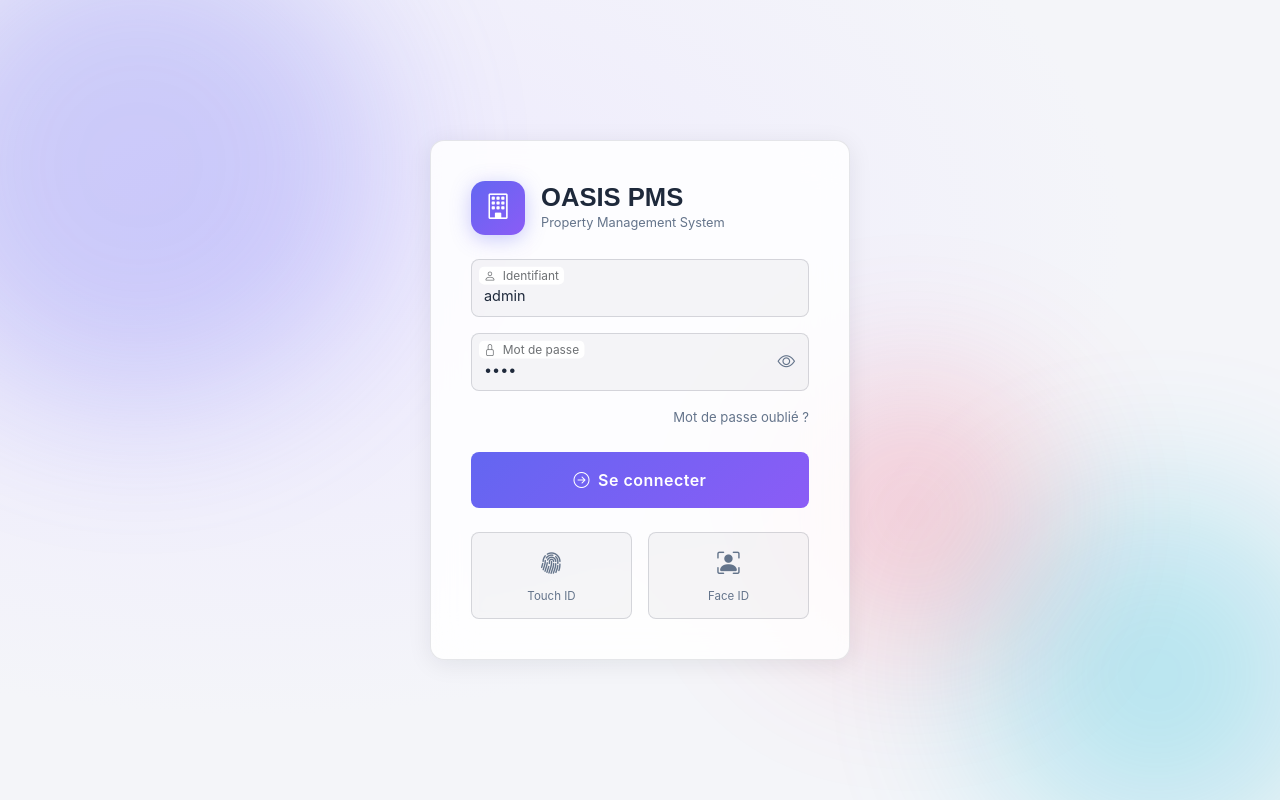
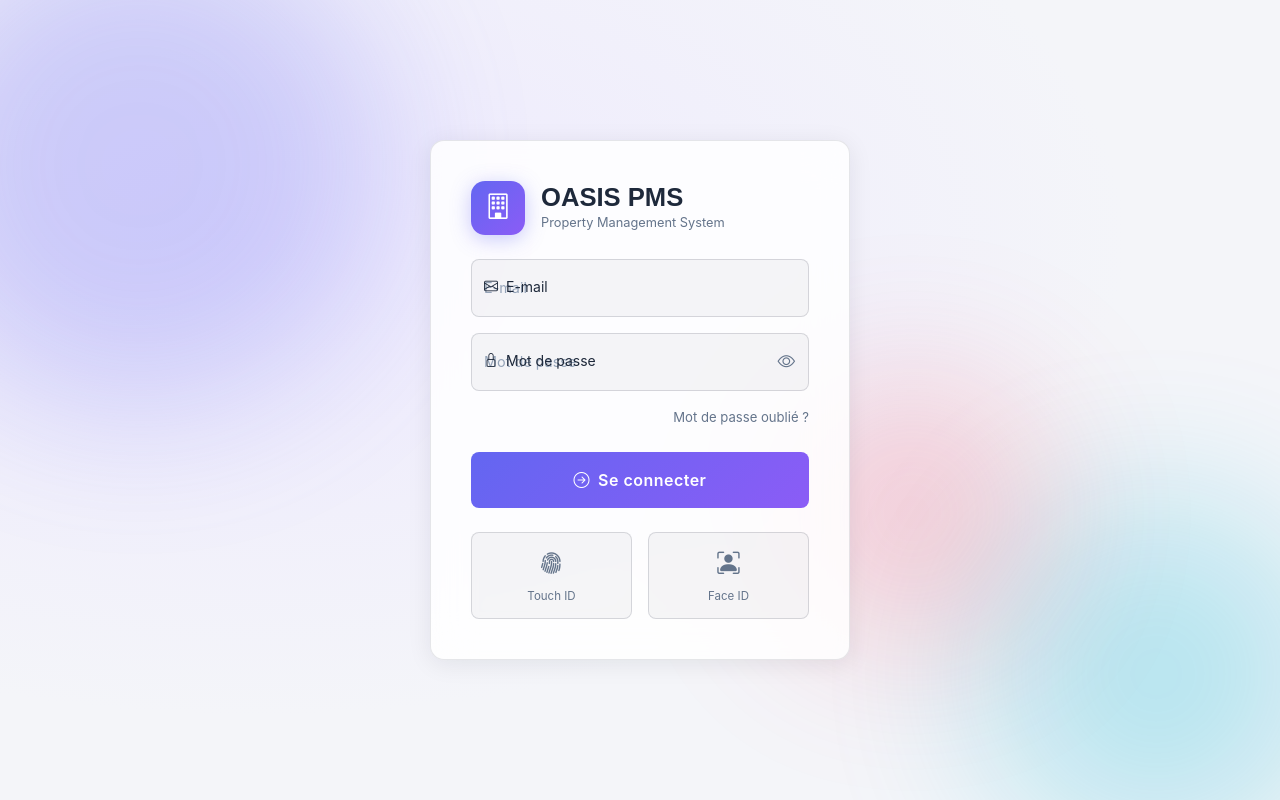
Before and after one commit to Pms26/pms-frontend, a Next.js app: page /login in a window 1280 px wide. Built offline with nearby package versions, Linux system fonts and the light colour scheme; no server answers.

Commit message:
feat(auth): connect login form to auth gateway

```diff
--- a/app/login/page.tsx
+++ b/app/login/page.tsx
@@ -1,9 +1,7 @@
 'use client';
 
-// ═══════════════════════════════════════════════════════════
-// OASIS PMS — Login Page (Reproduction Exacte du Style)
-// ═══════════════════════════════════════════════════════════
-
+import axios from 'axios';
+import Link from 'next/link';
 import { Suspense, useState } from 'react';
 import { useRouter, useSearchParams } from 'next/navigation';
 import { useAuthStore } from '@/lib/auth/AuthContext';
@@ -20,10 +18,11 @@ function LoginSkeleton() {
   return (
     <div className="login-screen">
       <div className="login-bg-shapes">
-        <div className="shape shape-1"></div>
-        <div className="shape shape-2"></div>
-        <div className="shape shape-3"></div>
+        <div className="shape shape-1" />
+        <div className="shape shape-2" />
+        <div className="shape shape-3" />
       </div>
+
       <div className="login-card glass-card text-center">
         <div className="spinner-border text-primary" role="status">
           <span className="visually-hidden">Chargement...</span>
@@ -36,25 +35,35 @@ function LoginSkeleton() {
 function LoginForm() {
   const router = useRouter();
   const searchParams = useSearchParams();
-  const login = useAuthStore((s) => s.login);
+  const login = useAuthStore((state) => state.login);
 
-  const [username, setUsername] = useState('admin');
-  const [password, setPassword] = useState('1234');
+  const [email, setEmail] = useState('');
+  const [password, setPassword] = useState('');
   const [loading, setLoading] = useState(false);
   const [error, setError] = useState('');
   const [showPassword, setShowPassword] = useState(false);
 
-  const handleSubmit = async (e: React.FormEvent) => {
-    e.preventDefault();
+  const handleSubmit = async (event: React.FormEvent) => {
+    event.preventDefault();
+
     setError('');
     setLoading(true);
 
     try {
-      await login(username, password);
+      await login(email.trim(), password);
+
       const redirect = searchParams.get('redirect') || '/dashboard';
+
       router.push(redirect);
-    } catch (err) {
-      setError(err instanceof Error ? err.message : 'Identifiant ou mot de passe incorrect');
+    } catch (requestError) {
+      if (axios.isAxiosError(requestError)) {
+        setError(
+          requestError.response?.data?.message ||
+            'Impossible de se connecter. Réessayez plus tard.'
+        );
+      } else {
+        setError('E-mail ou mot de passe incorrect.');
+      }
     } finally {
       setLoading(false);
     }
@@ -62,19 +71,18 @@ function LoginForm() {
 
   return (
     <div id="loginScreen" className="login-screen">
-      {/* Background shapes for float animation */}
       <div className="login-bg-shapes">
-        <div className="shape shape-1"></div>
-        <div className="shape shape-2"></div>
-        <div className="shape shape-3"></div>
+        <div className="shape shape-1" />
+        <div className="shape shape-2" />
+        <div className="shape shape-3" />
       </div>
 
-      {/* Login glass card */}
       <div className="login-card glass-card">
         <div className="login-logo mb-4">
           <div className="logo-icon">
             <i className="bi bi-building text-white" />
           </div>
+
           <div>
             <h1 className="login-title">OASIS PMS</h1>
             <p className="login-subtitle">Property Management System</p>
@@ -82,32 +90,34 @@ function LoginForm() {
         </div>
 
         {error && (
-          <div className="alert alert-danger py-2 px-3 mb-3 text-xs" style={{ fontSize: '0.8rem', borderRadius: '8px' }}>
+          <div
+            className="alert alert-danger py-2 px-3 mb-3 text-xs"
+            style={{ fontSize: '0.8rem', borderRadius: '8px' }}
+          >
             <i className="bi bi-exclamation-triangle-fill me-2" />
             {error}
           </div>
         )}
 
         <form id="loginForm" onSubmit={handleSubmit} className="mt-2">
-          {/* Floating User Input */}
           <div className="form-floating mb-3">
             <input
-              type="text"
+              type="email"
               className="form-control pms-input"
-              id="loginUser"
-              placeholder="Identifiant"
-              value={username}
-              onChange={(e) => setUsername(e.target.value)}
-              autoComplete="username"
+              id="loginEmail"
+              placeholder="E-mail"
+              value={email}
+              onChange={(event) => setEmail(event.target.value)}
+              autoComplete="email"
               required
             />
-            <label htmlFor="loginUser">
-              <i className="bi bi-person me-2" />
-              Identifiant
+
+            <label htmlFor="loginEmail">
+              <i className="bi bi-envelope me-2" />
+              E-mail
             </label>
           </div>
 
-          {/* Floating Password Input */}
           <div className="form-floating mb-3 position-relative">
             <input
               type={showPassword ? 'text' : 'password'}
@@ -115,25 +125,37 @@ function LoginForm() {
               id="loginPass"
               placeholder="Mot de passe"
               value={password}
-              onChange={(e) => setPassword(e.target.value)}
+              onChange={(event) => setPassword(event.target.value)}
               autoComplete="current-password"
               required
             />
+
             <label htmlFor="loginPass">
               <i className="bi bi-lock me-2" />
               Mot de passe
             </label>
-            <span
-              className="pass-toggle"
+
+            <button
+              type="button"
+              className="pass-toggle border-0 bg-transparent"
               onClick={() => setShowPassword(!showPassword)}
+              aria-label={
+                showPassword
+                  ? 'Masquer le mot de passe'
+                  : 'Afficher le mot de passe'
+              }
             >
-              <i id="eyeIcon" className={`bi ${showPassword ? 'bi-eye-slash' : 'bi-eye'}`} />
-            </span>
+              <i
+                className={`bi ${
+                  showPassword ? 'bi-eye-slash' : 'bi-eye'
+                }`}
+              />
+            </button>
           </div>
 
-          <a href="#" className="forgot-link d-block text-end mb-4">
+          <Link href="/forgot-password" className="forgot-link d-block text-end mb-4">
             Mot de passe oublié ?
-          </a>
+          </Link>
 
           <button
             id="loginBtn"
@@ -143,7 +165,11 @@ function LoginForm() {
           >
             {loading ? (
               <>
-                <span className="spinner-border spinner-border-sm me-2" role="status" aria-hidden="true" />
+                <span
+                  className="spinner-border spinner-border-sm me-2"
+                  role="status"
+                  aria-hidden="true"
+                />
                 Connexion en cours...
               </>
             ) : (
@@ -154,13 +180,23 @@ function LoginForm() {
             )}
           </button>
 
-          {/* Biometrics */}
           <div className="biometric-row mt-4">
-            <button type="button" className="btn-bio" title="Touch ID">
+            <button
+              type="button"
+              className="btn-bio"
+              title="Touch ID bientôt disponible"
+              disabled
+            >
               <i className="bi bi-fingerprint" />
               <span>Touch ID</span>
             </button>
-            <button type="button" className="btn-bio" title="Face ID">
+
+            <button
+              type="button"
+              className="btn-bio"
+              title="Face ID bientôt disponible"
+              disabled
+            >
               <i className="bi bi-person-bounding-box" />
               <span>Face ID</span>
             </button>
```
